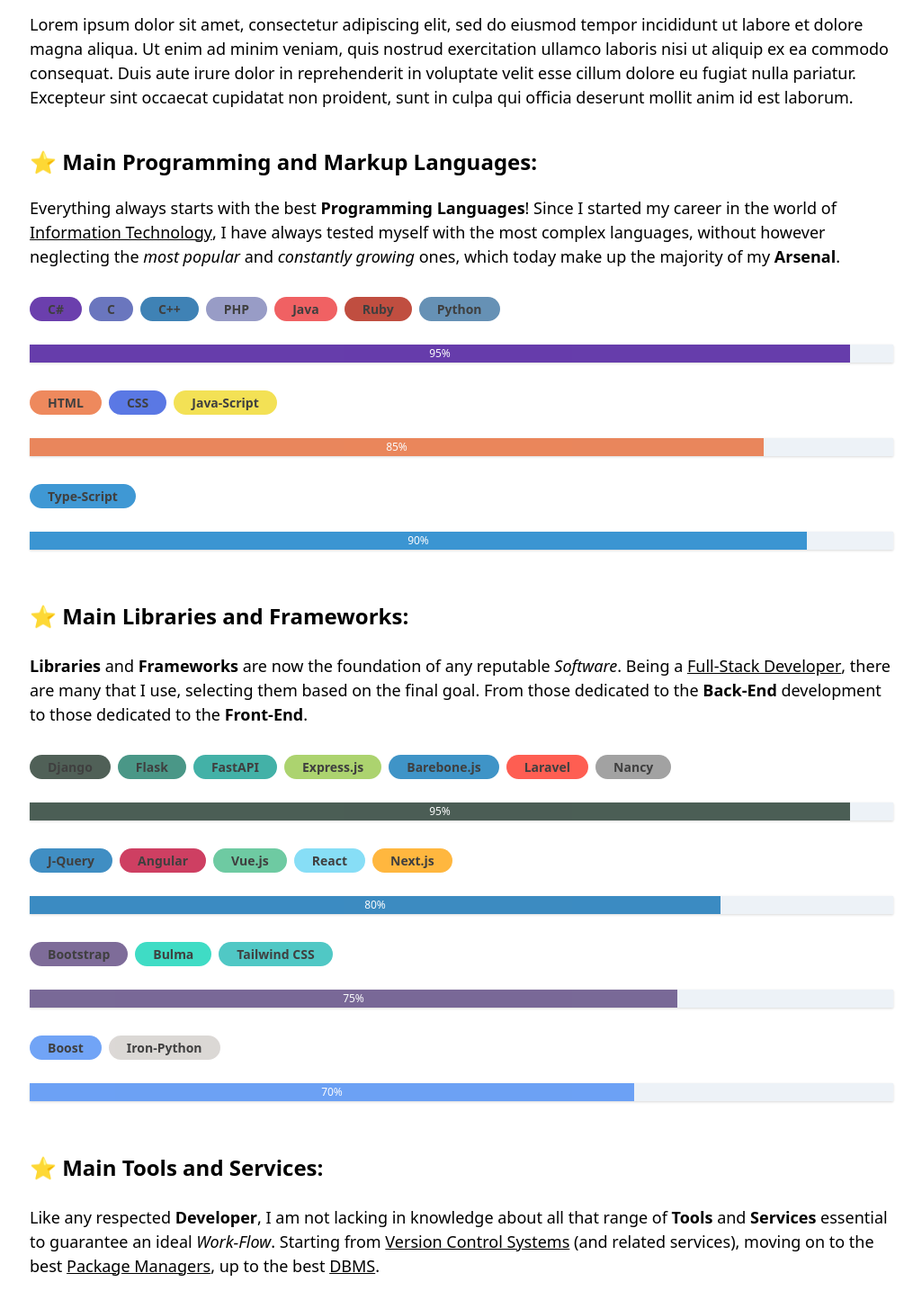
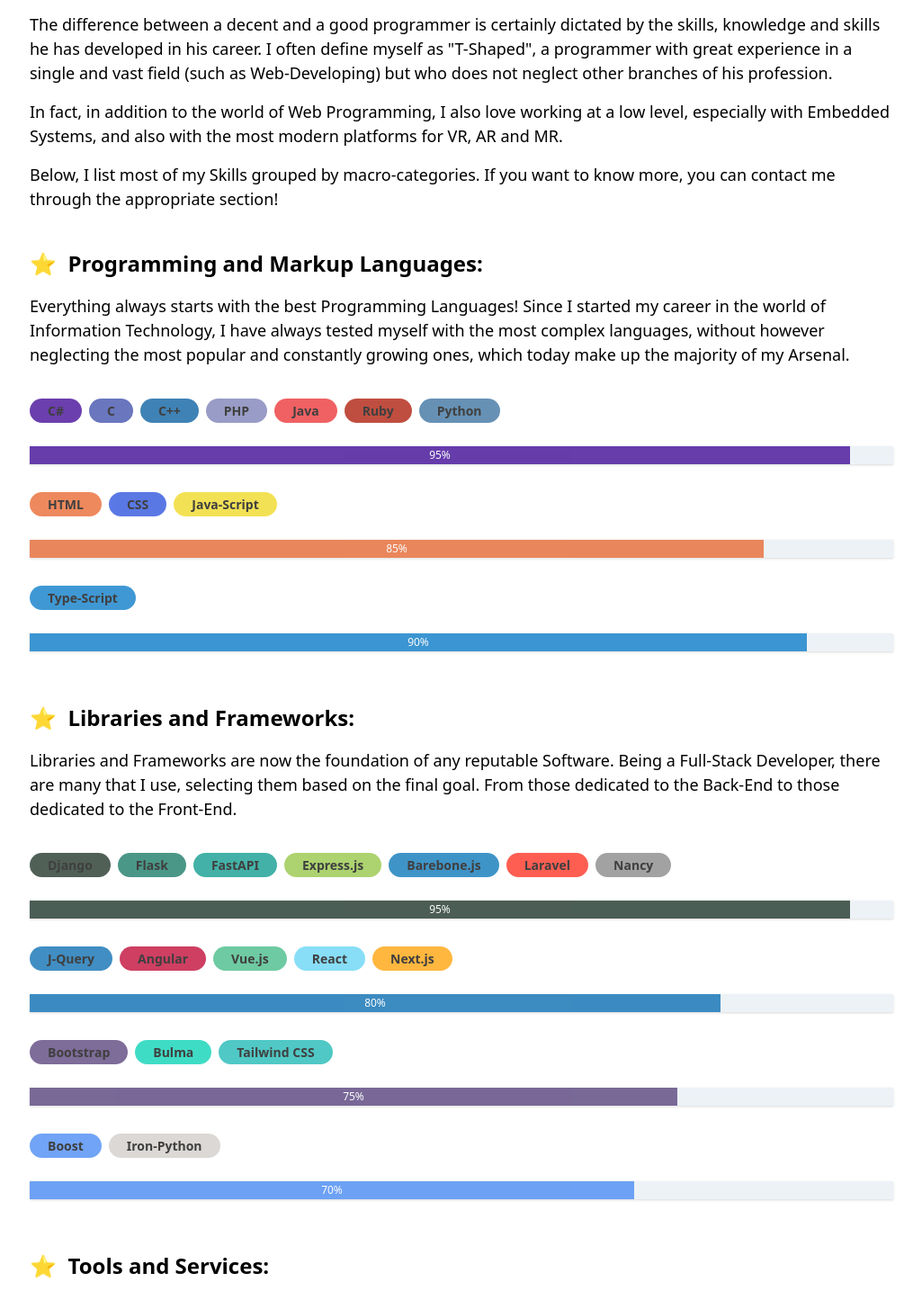
Before and after one commit to Davi0k/davide.codes, a Next.js app: page / in a window 1280 px wide. Shown: the part 973-2418 px from the top of the page at 90% size, without its empty margins (127-1152 px from the left). Built offline with nearby package versions, Linux system fonts and the light colour scheme.

Commit message:
Change some styles and texts in pages/index.js.
Remove every text decoration in paragraphs, change some styles and
texts. Re-Organize some sections. Refactor some code and fix
some bugs.

```diff
--- a/components/contact.jsx
+++ b/components/contact.jsx
@@ -69,7 +69,7 @@
       }
 
       <button
-        className="w-64 shadow bg-purple-500 text-white font-bold py-2 px-4 rounded focus:outline-none font-semibold h-10 xs:mt-4 sm:mt-0"
+        className="w-64 shadow bg-purple-500 hover:bg-purple-600  text-white font-bold py-2 px-4 rounded focus:outline-none font-semibold h-10 xs:mt-4 sm:mt-0"
         onClick={ event => {
           event.preventDefault();
 
--- a/pages/index.js
+++ b/pages/index.js
@@ -13,7 +13,7 @@
 const Underline = (props) => <span className="underline text-1xl font-light">{props.children}</span>;
 
 const Mark = (props) => (
-  <mark className={`bg-${props.color || "yellow"}-${props.intensity || "200"}`}>
+  <mark className={`bg-${props.color || "yellow"}-${props.intensity || "200"} text-xl`}>
     &nbsp; {props.children} &nbsp;
   </mark>
 );
@@ -94,52 +94,83 @@
           <h1 className="text-3xl font-medium mb-3">Skills and Knowledge 🚩</h1>
 
           <span className="text-lg">
-            Lorem ipsum dolor sit amet, consectetur adipiscing elit, sed do eiusmod tempor incididunt ut labore et dolore magna aliqua.
-            Ut enim ad minim veniam, quis nostrud exercitation ullamco laboris nisi ut aliquip ex ea commodo consequat.
-            Duis aute irure dolor in reprehenderit in voluptate velit esse cillum dolore eu fugiat nulla pariatur.
-            Excepteur sint occaecat cupidatat non proident, sunt in culpa qui officia deserunt mollit anim id est laborum.
+            <p className="mb-4">
+              The difference between a decent and a good programmer is certainly dictated by the skills,
+              knowledge and skills he has developed in his career. I often define myself as "T-Shaped", a
+              programmer with great experience in a single and vast field (such as Web-Developing) but
+              who does not neglect other branches of his profession.
+            </p>
+
+            <p className="mb-4">
+              In fact, in addition to the world of Web Programming,
+              I also love working at a low level, especially with Embedded Systems,
+              and also with the most modern platforms for VR, AR and MR.
+            </p>
+
+            <p>
+              Below, I list most of my Skills grouped by macro-categories.
+              If you want to know more, you can contact me through the appropriate section!
+            </p>
           </span>
 
-          <div className="mt-10 mb-10 block">
-            <h1 className="text-2xl mb-5 font-semibold">⭐ Main Programming and Markup Languages:</h1>
+          <div className="mt-10 block">
+            <h1 className="text-2xl mb-4 font-semibold">⭐&nbsp;&nbsp;Programming and Markup Languages:</h1>
 
             <span className="text-lg">
-              Everything always starts with the best <Bold>Programming Languages</Bold>!
-              Since I started my career in the world of <Underline>Information Technology</Underline>,
-              I have always tested myself with the most complex languages,
-              without however neglecting the <i>most popular</i> and <i>constantly growing</i> ones,
-              which today make up the majority of my <Bold>Arsenal</Bold>.
+              <p className="mb-4">
+                Everything always starts with the best Programming Languages!
+                Since I started my career in the world of Information Technology,
+                I have always tested myself with the most complex languages,
+                without however neglecting the most popular and constantly growing ones,
+                which today make up the majority of my Arsenal.
+              </p>
+
+              <p>
+
+              </p>
             </span>
 
-            <div className="mt-4">
+            <div className="mt-5">
               { skills.languages.map(section => <Skill section={section} key={skills.languages.indexOf(section)}/>) }
             </div>
           </div>
 
-          <div className="mb-10 block">
-            <h1 className="text-2xl mb-6 font-semibold">⭐ Main Libraries and Frameworks:</h1>
+          <div className="mt-10 block">
+            <h1 className="text-2xl mb-4 font-semibold">⭐&nbsp;&nbsp;Libraries and Frameworks:</h1>
 
             <span className="text-lg">
-              <Bold>Libraries</Bold> and <Bold>Frameworks</Bold> are now the foundation of any reputable <i>Software</i>.
-              Being a <Underline>Full-Stack Developer</Underline>, there are many that I use, selecting them based on the final goal.
-              From those dedicated to the <Bold>Back-End</Bold> development to those dedicated to the <Bold>Front-End</Bold>.
+              <p className="mb-4">
+                Libraries and Frameworks are now the foundation of any reputable Software.
+                Being a Full-Stack Developer, there are many that I use, selecting them based on the final goal.
+                From those dedicated to the Back-End to those dedicated to the Front-End.
+              </p>
+
+              <p>
+
+              </p>
             </span>
 
-            <div className="mt-4">
+            <div className="mt-5">
               { skills.frameworks.map(section => <Skill section={section} key={skills.frameworks.indexOf(section)}/>) }
             </div>
           </div>
 
-          <div className="mb-2 block">
-            <h1 className="text-2xl mb-6 font-semibold">⭐ Main Tools and Services:</h1>
+          <div className="mt-10 block">
+            <h1 className="text-2xl mb-4 font-semibold">⭐&nbsp;&nbsp;Tools and Services:</h1>
 
             <span className="text-lg">
-              Like any respected <Bold>Developer</Bold>, I am not lacking in knowledge about all that range of <Bold>Tools</Bold> and <Bold>Services</Bold> essential
-              to guarantee an ideal <i>Work-Flow</i>. Starting from <Underline>Version Control Systems</Underline> (and related services), moving on to the best <Underline>Package Managers</Underline>,
-              up to the best <Underline>DBMS</Underline>.
+              <p className="mb-4">
+                Like any respected Developer, I am not lacking in knowledge about all that range of Tools and Services essential
+                to guarantee an ideal Work-Flow. Starting from the most used Version Control Systems, moving on to the most popular Package Managers,
+                up to the best DBMS.
+              </p>
+
+              <p>
+
+              </p>
             </span>
 
-            <div className="mt-4">
+            <div className="mt-5">
               { skills.tools.map(section => <Skill section={section} key={skills.tools.indexOf(section)}/>) }
             </div>
           </div>
@@ -147,19 +178,22 @@
           <Slider />
         </div>
 
-        <div id="contacts" className="mt-4 mb-8">
+        <div id="contacts" className="mt-6 mb-8">
           <h1 className="text-3xl font-medium mb-3">Contact Me Now 💬</h1>
 
           <span className="text-lg">
-            If you are interested in contacting me to propose a <Bold>collaboration</Bold> , a <Bold>job offer</Bold>,
-            an <Bold>idea for a project</Bold> or just to express <Bold>your opinion</Bold> on one of my work, <i>you are in the right place</i>!
-            You can complete the small <Underline>Form</Underline> below
-            by providing any of your contacts and a small description of your motivation,
-            or you can write me and send me an <Underline>E-Mail</Underline> directly.
+            <p className="mb-4">
+              If you are interested in contacting me to propose a collaboration, a job offer,
+              an idea for a project or just to express your opinion on one of my work, you are in the right place!
+            </p>
 
-            <br/><br/>
+            <p className="mb-8">
+              You can complete the Form below
+              by providing any of your contacts and a small description of your motivation,
+              or you can write me and send me an E-Mail directly.
+            </p>
 
-            <Mark color="yellow" intensity="300">I'll get back to you within 24 Hours ⚡</Mark>
+            <Mark color="yellow" intensity="300">I will get back to you within 24 Hours</Mark>
           </span>
 
           <Contact />
```
Also changed, not shown: 1 other file (tests, documents, lock files or other folders).
